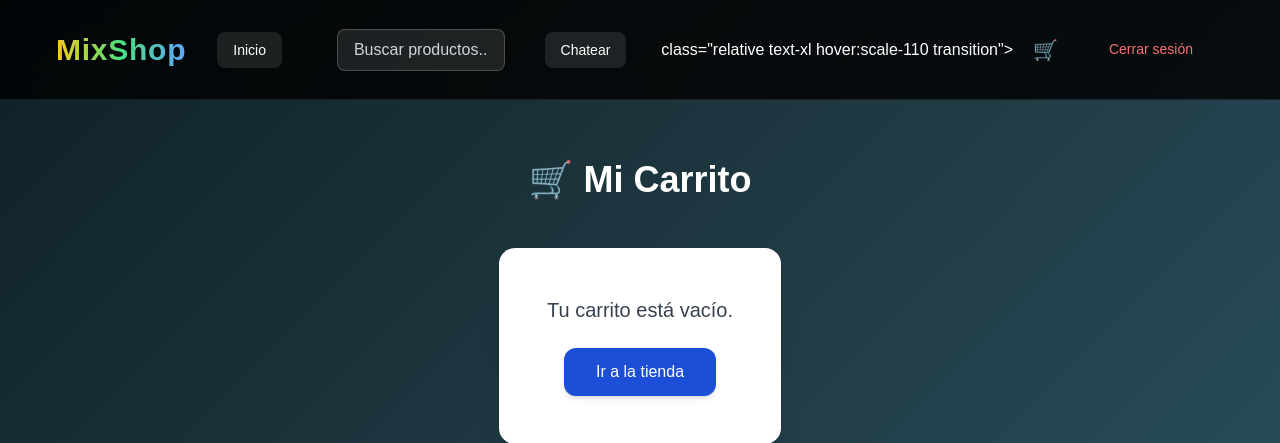
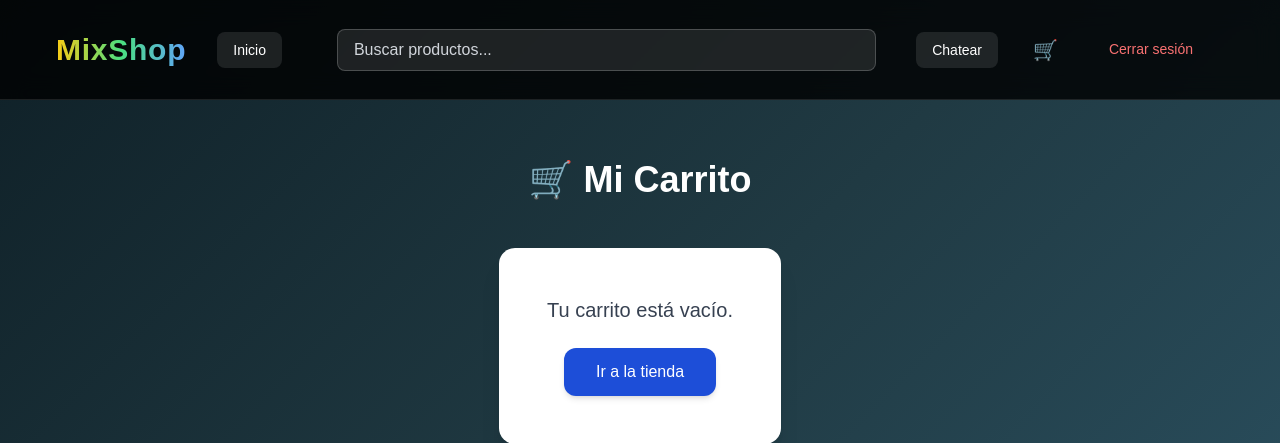
Before and after one commit to cerebritoone1-coder/bavaroshop, a Django app: page /carrito/ in a window 1280 px wide. Shown: the top 443 px of the page. Run offline with Django 5.2, Linux system fonts and the light colour scheme; the visitor is signed in with stand-in values (Sample User, id 1); some libraries are stand-ins or nearby versions.

```diff
--- a/templates/partials/header.html
+++ b/templates/partials/header.html
@@ -41,7 +41,7 @@
       </button>
 
 
-         class="relative text-xl hover:scale-110 transition">
+
 
         {% if unread_count > 0 %}
           <span class="absolute -top-2 -right-3 bg-red-600 text-xs px-1.5 rounded-full">
```
